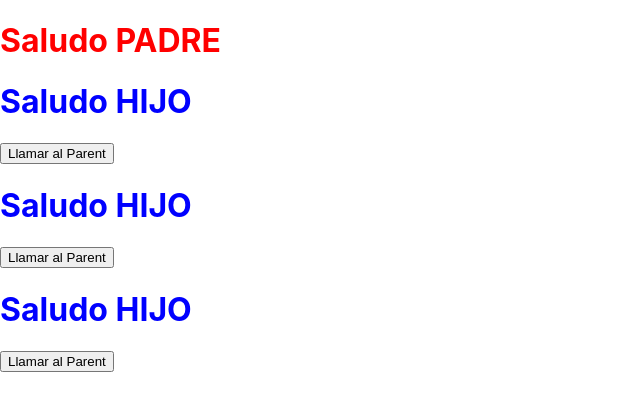
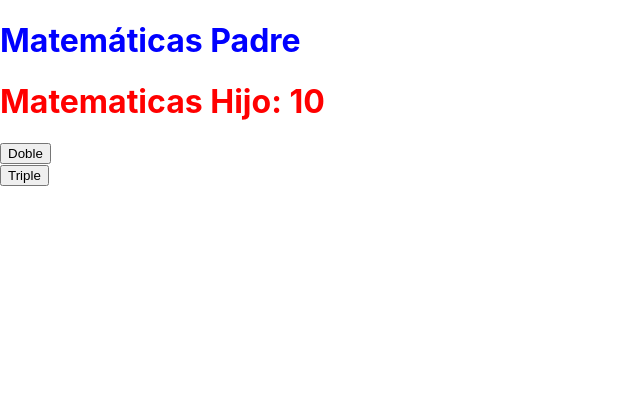
Before and after one commit to manu12perez/ejemplosreact, a React (Create React App) app: page / in a window 1280 px wide. Shown: the top 410 px of the page, without its empty margins (0-640 px from the left). Built offline with nearby package versions, Linux system fonts and the light colour scheme.

Commit message:
Matematicas y PadreMatematicas

```diff
--- /dev/null
+++ b/src/components/Matematicas.js
@@ -0,0 +1,20 @@
+function Matematicas(props) {
+  //props.padreMatematicas es la funcion triple
+  var ejecutarPadre = props.padreMatematicas;
+  var numero = props.numero;
+  const doble = () => {
+    //props.numero es el numero que te pasa el padre
+    var dobleNumero = parseInt(props.numero) * 2;
+    console.log("El doble de " + numero + " es = " + dobleNumero);
+  };
+  return (
+    <div>
+      <h1 style={{color:"red"}}> Matematicas Hijo: {numero} </h1>
+      <button onClick={() => doble()}>Doble</button>
+      <br />
+      {/* le mandamos a la funcion triple la variable valor  */}
+      <button onClick={() => ejecutarPadre("20")}>Triple</button>
+    </div>
+  );
+}
+export default Matematicas;
--- /dev/null
+++ b/src/components/PadreMatematicas.js
@@ -0,0 +1,17 @@
+import Matematicas from "./Matematicas";
+
+function PadreMatematicas () {
+    const triple = (valor) =>{
+        var tripleNumero = parseInt(valor)*3;
+        console.log("El tiple de " + valor + " es = " + tripleNumero);
+    }
+    return(
+        <div>
+            <h1 style={{color:"blue"}}>Matemáticas Padre</h1>
+            {/* A Matematicas le pasamos los props numero y padreMatematicas
+            padreMatematicas contiene la funcion triple */}
+            <Matematicas numero="10" padreMatematicas={triple}/>
+        </div>
+    )
+}
+export default PadreMatematicas;
--- a/src/index.js
+++ b/src/index.js
@@ -5,6 +5,7 @@ import reportWebVitals from "./reportWebVitals";
 import SumarNumeros from "./components/SumarNumeros/SumarNumeros";
 import App from "./components/App/App";
 import SaludoPadre from "./components/SaludoPadre";
+import PadreMatematicas from "./components/PadreMatematicas.js";
 
 const root = ReactDOM.createRoot(document.getElementById("root"));
 root.render(
@@ -12,7 +13,8 @@ root.render(
     {/* <App /> */}
     {/* <SumarNumeros numero1="5" numero2="3" />
     <SumarNumeros numero1="84" numero2="116" /> */}
-    <SaludoPadre />
+    {/* <SaludoPadre /> */}
+    <PadreMatematicas />
   </React.StrictMode>
 );
 
```
